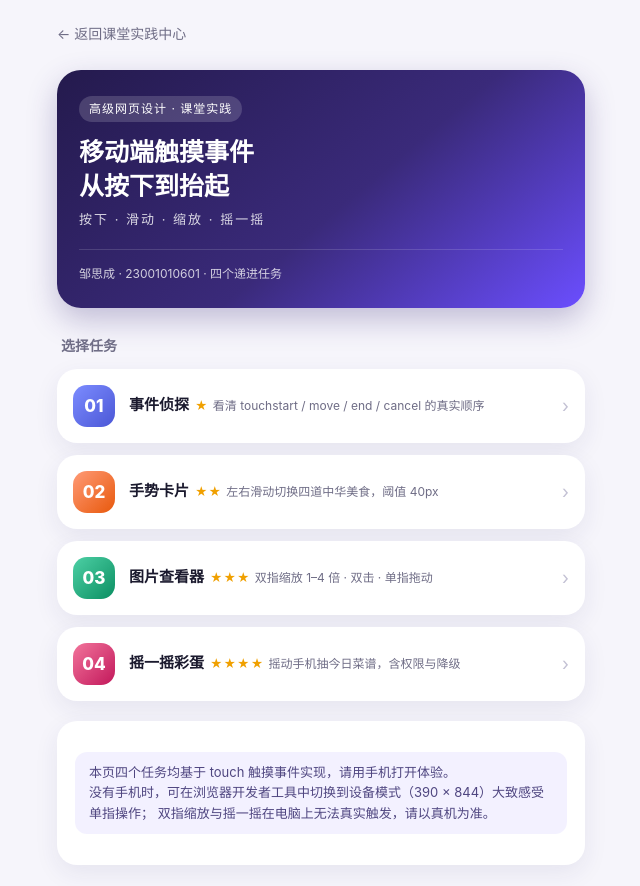
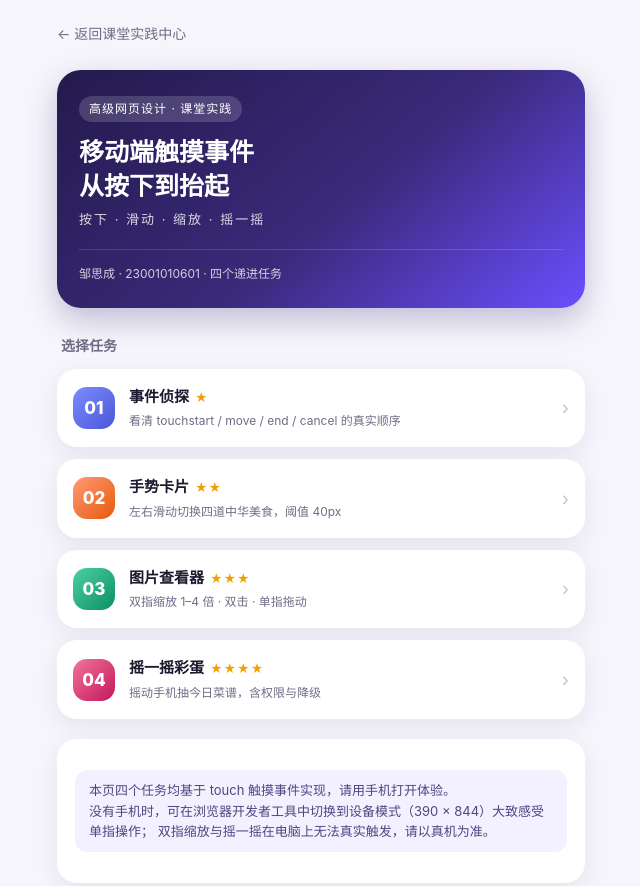
Before and after one commit to ZSC-Byte/mobile-touch-practice, a plain HTML site: page index.html in a window 1280 px wide. Shown: the top 886 px of the page, without its empty margins (319-959 px from the left). Drawn offline with Linux system fonts and the light colour scheme.

Commit message:
fix: 修复入口页任务卡布局与查看器缩放锚点问题

```diff
--- a/index.html
+++ b/index.html
@@ -101,6 +101,8 @@
     }
 
     .wy_task_name {
+      /* 父级是 flex 里的 span，这里必须块级化，否则菜名和描述会挤在同一行 */
+      display: block;
       font-size: 15px;
       font-weight: 700;
     }
@@ -114,6 +116,7 @@
     }
 
     .wy_task_desc {
+      display: block;
       margin-top: 2px;
       font-size: 12px;
       color: var(--wy_sub);
```
Also changed, not shown: 1 other file.
